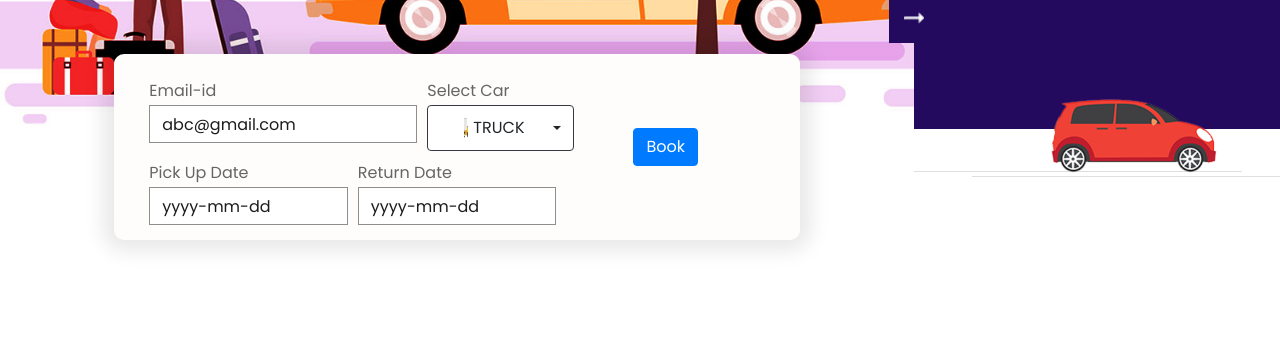
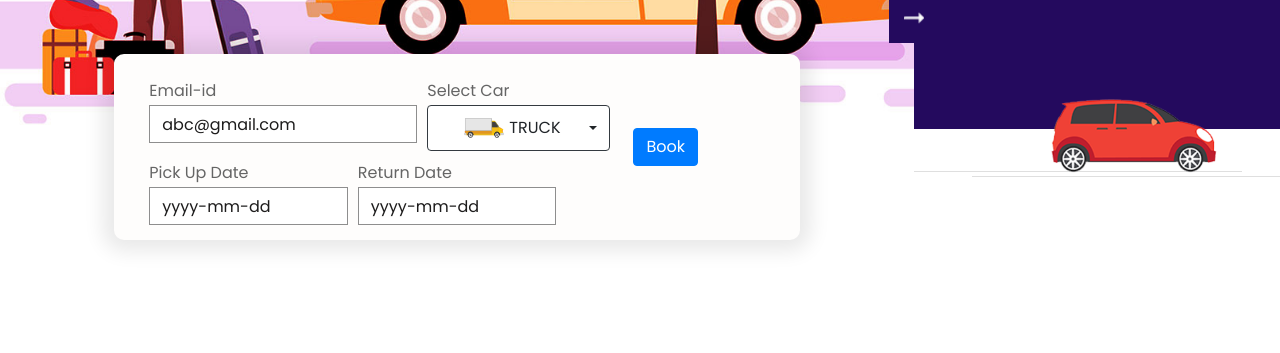
Before and after one commit to Jethachampak/Final-Project-rent4u, a plain HTML site: page index.html in a window 1280 px wide. Shown: the part 447-800 px from the top of the page. Drawn offline with nearby package versions, Linux system fonts and the light colour scheme; a script that the page names is missing.

Commit message:
Update style.css

```diff
--- a/css/style.css
+++ b/css/style.css
@@ -6,7 +6,7 @@ body {
 }
 .sub_photo {
 
-  width: 4px;
+  width: 40px;
   height: 20px;
 }
 .layout_padding {
```
